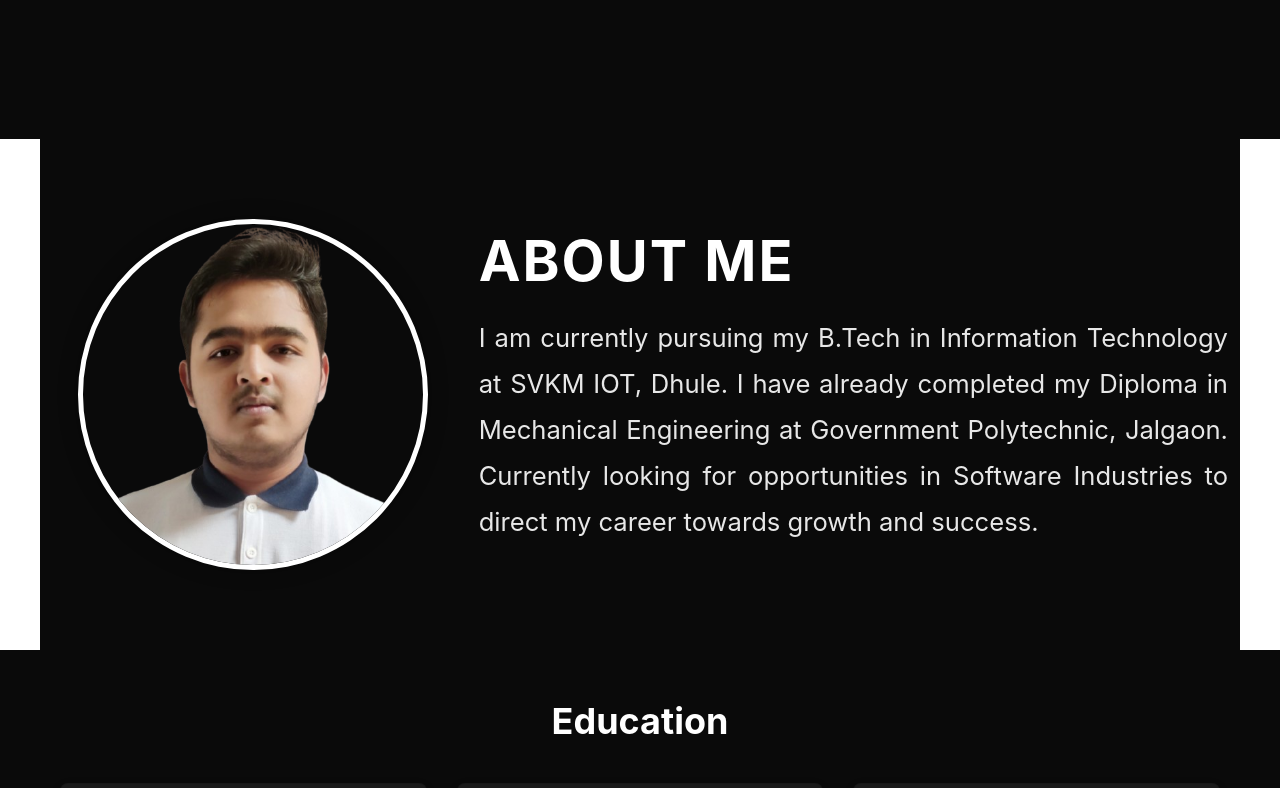
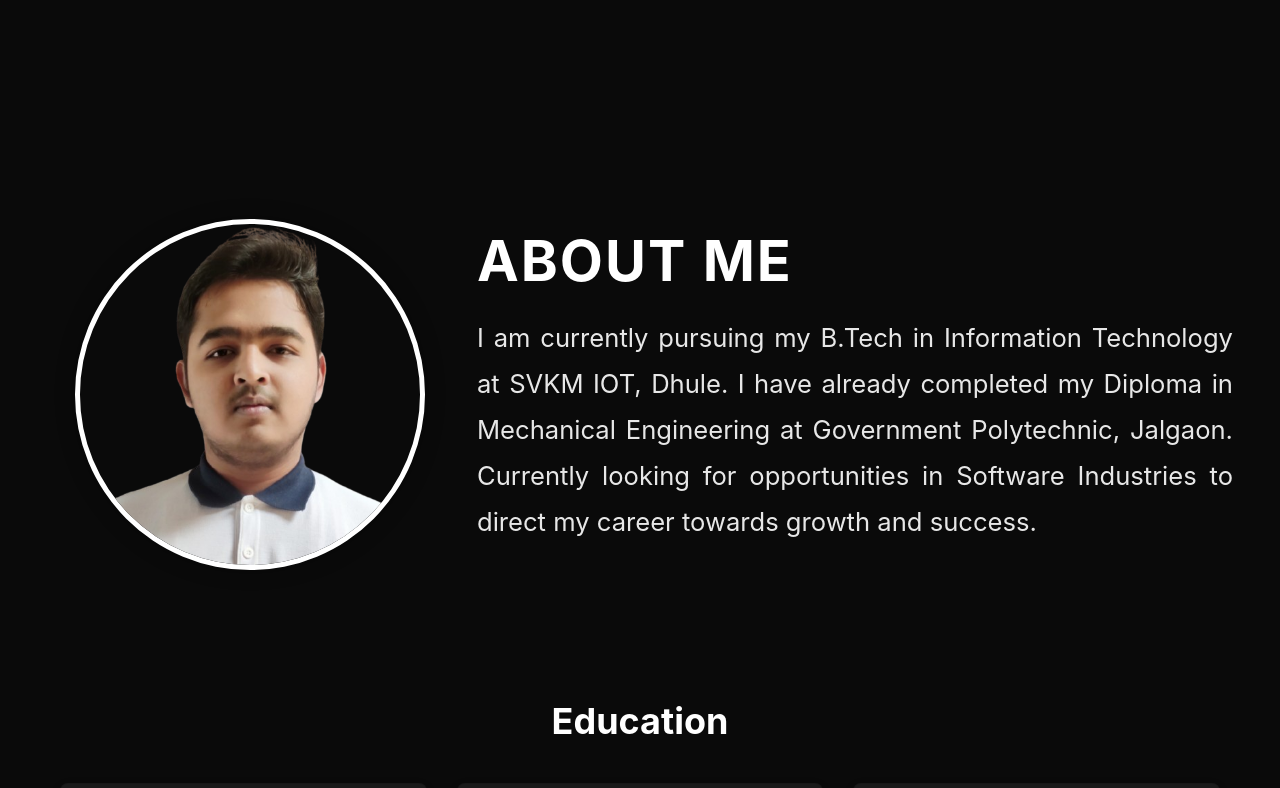
Before and after one commit to Kalparatna/Portfolio_with_react_express, a React (Vite) app in the folder Vite-React-Portfolio-main/: page / in a window 1280 px wide. Shown: the part 760-1548 px from the top of the page. Built offline with nearby package versions, Linux system fonts and the light colour scheme; some icons are missing; a small style sheet from the web is missing.

Commit message:
Update About.jsx

```diff
--- a/Vite-React-Portfolio-main/src/components/About.jsx
+++ b/Vite-React-Portfolio-main/src/components/About.jsx
@@ -3,14 +3,15 @@ import '../styles/About.css';
 
 const About = () => {
   return (
-    <section id="about" className="container about-section">
+    <section id="about" className="about-section">
+      <div className="container">
         <div className="row">
-        {/* Left Section: Image */}
+          {/* Image Section */}
           <div className="col-md-4 text-center">
             <img src="./1.png" alt="About Me" className="about-img" />
           </div>
 
-        {/* Right Section: About Text */}
+          {/* Text Section */}
           <div className="col-md-8">
             <h2 className="about-title">About Me</h2>
             <p className="about-description">
@@ -20,6 +21,7 @@ const About = () => {
             </p>
           </div>
         </div>
+      </div>
     </section>
   );
 };
```
Lines whose indentation alone changed are shown as unchanged.
